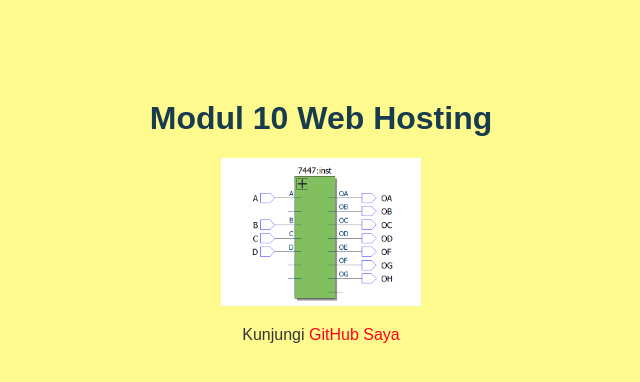
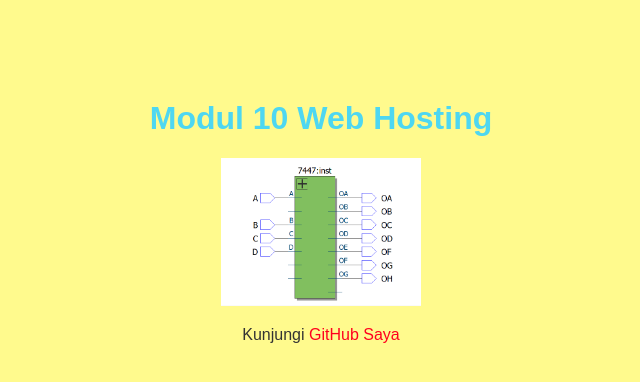
Before and after one commit to KalyaHumaida/modul10, a plain HTML site: page percobaan3/index.html in a window 1280 px wide. Shown: the whole page, without its empty margins (319-959 px from the left). Drawn offline with Linux system fonts and the light colour scheme.

Commit message:
Update index.html

```diff
--- a/percobaan3/index.html
+++ b/percobaan3/index.html
@@ -9,7 +9,7 @@
       text-align: center;
       margin-top: 100px;
     }
-    h1 { color: #183B4E; }
+    h1 { color: #4ED7F1; }
     p { color: #333; }
     a { color: #ff001e; text-decoration: none; }
     a:hover { text-decoration: underline; }
```
